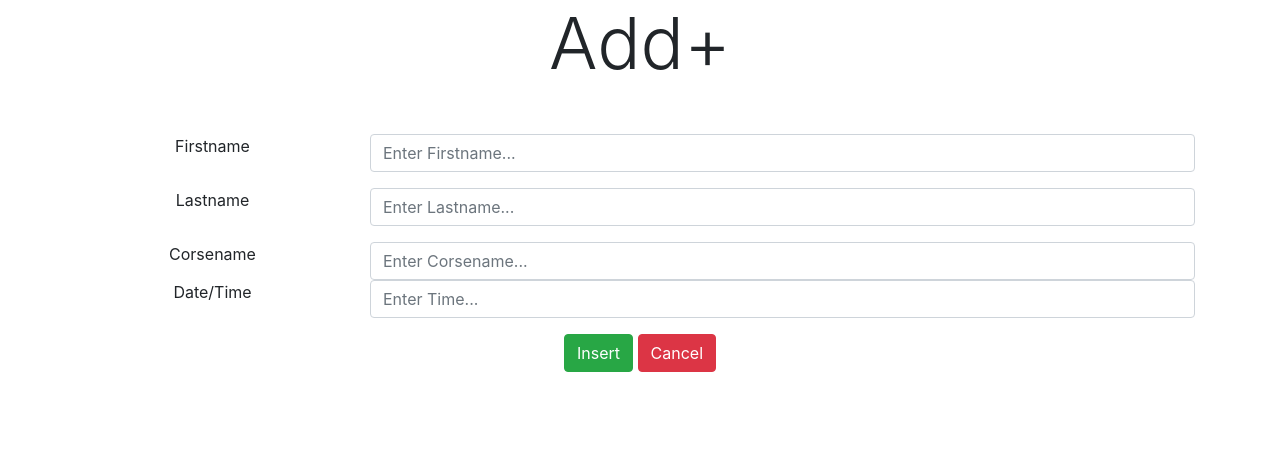
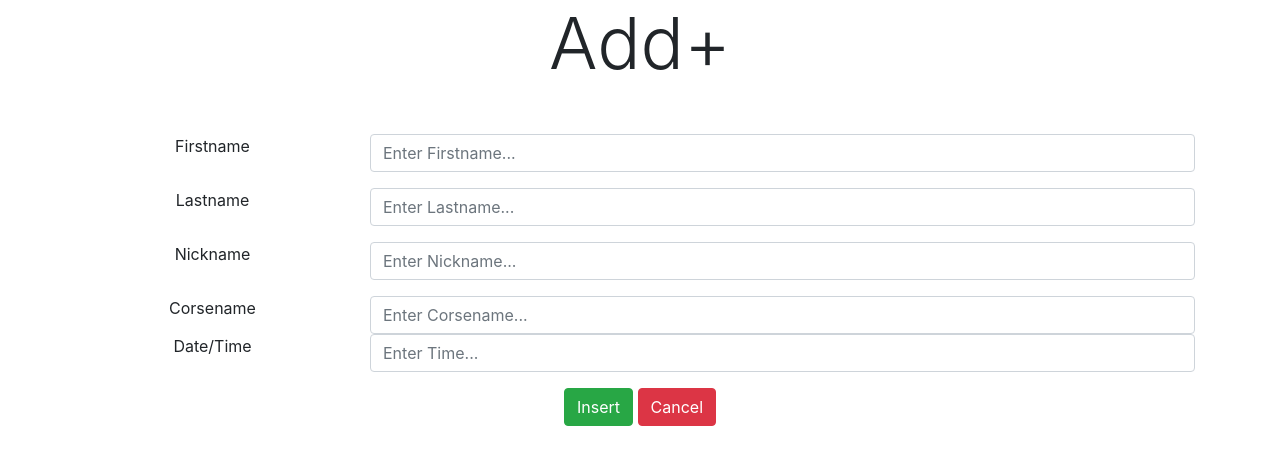
Before and after one commit to Phatchz/crud_php, a PHP site: page /add.php in a window 1280 px wide. Shown: the top 465 px of the page. Run offline with PHP 8.4, Linux system fonts and the light colour scheme; some libraries are stand-ins or nearby versions.

Commit message:
add mysql
add nickname

```diff
--- a/add.php
+++ b/add.php
@@ -4,6 +4,7 @@
     if (isset($_REQUEST['btn_insert'])) {
         $firstname = $_REQUEST['txt_firstname'];
         $lastname = $_REQUEST['txt_lastname'];
+        $nickname = $_REQUEST['txt_nickname'];
         $corsename = $_REQUEST['txt_corsename'];
         $starttime = $_REQUEST['txt_starttime'];
 
@@ -11,6 +12,8 @@
             $errormsg = "Please enter Firstname";
         } else if (empty($lastname)) {
             $errormsg = "Please enter Lastname";
+        } else if (empty($nickname)) {
+            $errormsg = "Please enter Nickname";
         } else if (empty($corsename)) {
             $errormsg = "Please enter Corsename";
         } else if (empty($starttime)) {
@@ -21,6 +24,7 @@
                     $insert_stmt = $db->prepare("INSERT INTO tbl_person(firstname, lastname, corsename,starttime) VALUE (:fname, :lname, :cname, :stime)");
                     $insert_stmt->bindParam(':fname', $firstname);
                     $insert_stmt->bindParam(':lname', $lastname);
+                    $insert_stmt->bindParam(':nname', $nickname);
                     $insert_stmt->bindParam(':cname', $corsename);
                     $insert_stmt->bindParam(':stime', $starttime);
 
@@ -85,6 +89,14 @@
                 </div>
             </div>
             <div class="form-grop text-center">
+                <div class="row mb-3">
+                    <label for="nickname" class="col-sm-3 control-lebel">Nickname</label>
+                    <div class="col-sm-9">
+                        <input type="text" name="txt_nickname" class="form-control" placeholder="Enter Nickname...">
+                    </div>
+                </div>
+            </div>
+            <div class="form-grop text-center">
                 <div class="row">
                     <label for="corsename" class="col-sm-3 control-lebel">Corsename</label>
                     <div class="col-sm-9">
--- a/index.php
+++ b/index.php
@@ -40,6 +40,7 @@
                 <th>ID</th>
                 <th>First Name</th>
                 <th>Last Name</th>
+                <th>Nick Name</th>
                 <th>Corse Name</th>
                 <th>Date/Time</th>
                 <th>Edit Name</th>
@@ -60,6 +61,7 @@
                         <td><?php echo $row["id"]; ?></td>
                         <td><?php echo $row["firstname"]; ?></td>
                         <td><?php echo $row["lastname"]; ?></td>
+                        <td><?php echo $row["nickname"]; ?></td>
                         <td><?php echo $row["corsename"]; ?></td>
                         <td><?php echo $row["starttime"]; ?></td>
                         <td><a href="edit.php?update_id=<?php echo $row["id"]; ?>"class="btn btn-warning">Edit</a></td>
```
Also changed, not shown: edit.php (+12 -0 lines), pdo_crud_db.sql (added, +70 -0 lines).
